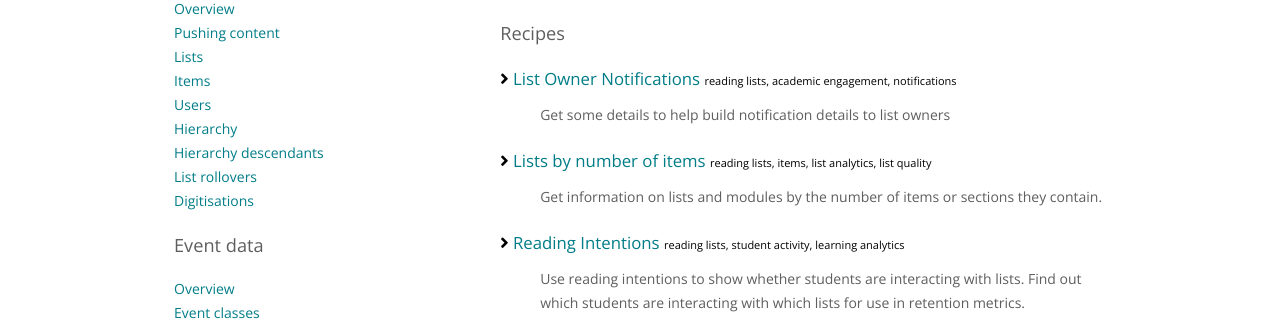
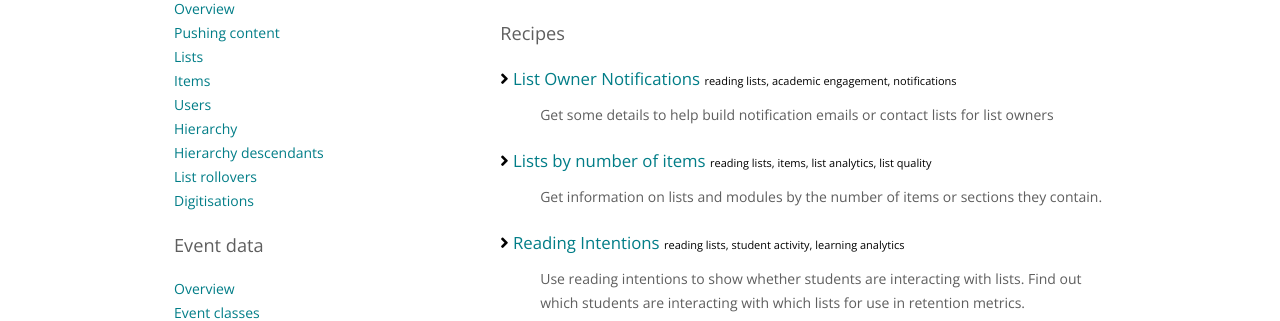
Before and after one commit to techfromsage/advanced-mis, a Jekyll site: the page built from topics/recipes.md, in a window 1280 px wide. Shown: the part 435-756 px from the top of the page. Built offline with Jekyll 4.4.1, drawn with Linux system fonts in a browser that asks for light colours.

Commit message:
Update descripton

```diff
--- a/_recipes/list-owner-notifications.md
+++ b/_recipes/list-owner-notifications.md
@@ -3,7 +3,7 @@ title: List Owner Notifications
 layout: site
 body_class: recipe
 keywords: reading lists, academic engagement, notifications
-description: Get some details to help build notification details to list owners
+description: Get some details to help build notification emails or contact lists for list owners
 ---
 
 ## Background
```
